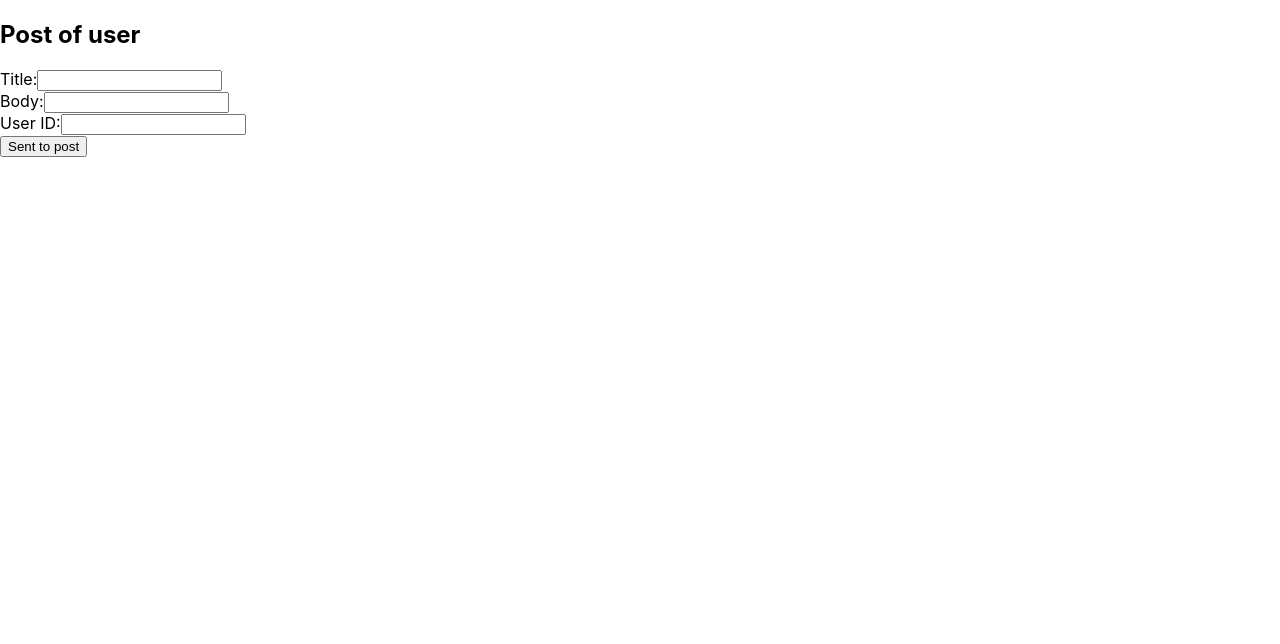
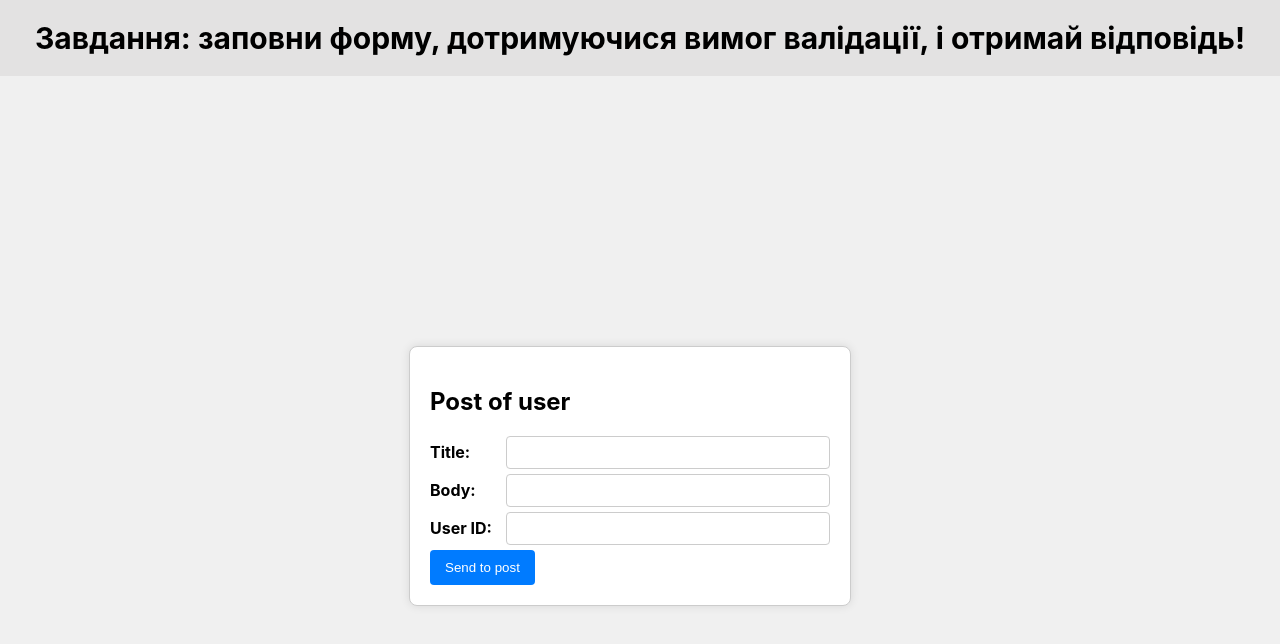
Before and after one commit to DenisOsetrov/react-jan-2024, a React (Create React App) app: page / in a window 1280 px wide. Shown: the top 644 px of the page. Built offline with nearby package versions, Linux system fonts and the light colour scheme.

Commit message:
hw-4 useForm full + CSS

```diff
--- a/package.json
+++ b/package.json
@@ -17,7 +17,8 @@
     "web-vitals": "^2.1.4",
     "react-hook-form": "^7.51.4",
     "joi": "^17.13.1",
-    "@hookform/resolvers": "^3.4.0"
+    "@hookform/resolvers": "^3.4.0",
+    "axios": "^1.6.8"
   },
   "scripts": {
     "start": "react-scripts start",
--- /dev/null
+++ b/src/components/FormComponent.module.css
@@ -0,0 +1,72 @@
+.formWrapper {
+    display: flex;
+    justify-content: center;
+    align-items: center;
+    height: 100vh;
+    background-color: #f0f0f0;
+}
+
+.formContainer {
+    max-width: 400px;
+    width: 100%;
+    padding: 20px;
+    border: 1px solid #ccc;
+    border-radius: 8px;
+    box-shadow: 0 0 10px rgba(0, 0, 0, 0.1);
+    background-color: #fff;
+    margin-right: 20px; /* Відстань між формою і відповіддю */
+}
+
+.responseContainer {
+    max-width: 400px;
+    width: 100%;
+    padding: 20px;
+    border: 1px solid #ccc;
+    border-radius: 8px;
+    box-shadow: 0 0 10px rgba(0, 0, 0, 0.1);
+    background-color: #fff;
+    margin-left: 20px; /* Відстань між формою і відповіддю */
+}
+
+.label {
+    display: flex;
+    align-items: center;
+    margin-bottom: 5px;
+    font-weight: bold;
+}
+
+.labelText {
+    width: 100px;
+    display: inline-block;
+    word-wrap: break-word; /* або overflow-wrap: break-word; */
+}
+
+.input {
+    width: 100%;
+    padding: 8px;
+    border: 1px solid #ccc;
+    border-radius: 4px;
+    white-space: nowrap; /* Забороняє перенесення тексту на новий рядок */
+    overflow: hidden; /* Приховує текст, який не поміщається */
+    text-overflow: ellipsis; /* Замінює прихований текст на ... */
+}
+
+.errorMessage {
+    color: red;
+    font-size: 0.9em;
+    margin-top: 5px;
+}
+
+.button {
+    padding: 10px 15px;
+    border: none;
+    border-radius: 4px;
+    background-color: #007bff;
+    color: white;
+    cursor: pointer;
+    transition: background-color 0.3s;
+}
+
+.button:hover {
+    background-color: #0056b3;
+}
--- a/src/components/FormComponent.tsx
+++ b/src/components/FormComponent.tsx
@@ -1,13 +1,13 @@
-import React, {FC} from 'react';
+import React, {FC, useState} from 'react';
 import {useForm} from "react-hook-form";
 import {joiResolver} from "@hookform/resolvers/joi";
 import {postValidator} from "../validators/post.validator";
 
-interface IFormProps {
-    title: string;
-    body: string;
-    userId: number;
-}
+import styles from './FormComponent.module.css';
+import {IPostResponseModel} from "../models/IPostResponseModel";
+import {IFormModel} from "../models/IFormModel";
+import {postServices} from "../services/api.services";
+
 
 const FormComponent: FC = () => {
 
@@ -18,50 +18,75 @@ const FormComponent: FC = () => {
     // 4. з функції handleSubmit виносимо колбек функцію в окрему змінну
     // 5. додаємо 2 бібліотеки в dependencies: "joi", "@hookform/resolvers"
     // 6. створимо директорію validators і подудуємо там postValidator
+    // 7 Створимо UseState, щоб відобразити отриману відповідь і передаємо в then setPostResponse
+    // 8. Створюємо сервіси і додаємо бібліотеку axios
 
-    let {
+    const {
         register,
         handleSubmit,
         formState: {errors} //  formState: {errors, isValid - чи валідна форма},
-    } = useForm<IFormProps>({mode: "all", resolver: joiResolver(postValidator)});   // {mode} - як слідкувати! resolve
+    } = useForm<IFormModel>({mode: "all", resolver: joiResolver(postValidator)});   // {mode} - як слідкувати! resolve
     // - слідкуватиме за формою
 
 
-    const saveValue = (formValue: IFormProps) => {
-        console.log(formValue)  // виводить заповнений об'єкт в консоль, що відповідає валідації
+    const [post, setPost] = useState<IPostResponseModel | null>(null)
+
+    const saveValue = (post: IFormModel) => {
+        console.log(post)  // виводить заповнений об'єкт в консоль, що відповідає валідації.
+        // formValue - диструктуруємо {title, body, userId}}
+
+        postServices.savePost(post)
+            // .then((value) => console.log(value.data));  // {"title": "qwe","body":"asd","userId":35,"id": 101}
+            .then((value) => setPost(value.data))
     }
 
 
     return (
         <div>
-            <h2>Post of user</h2>
-            <form onSubmit={handleSubmit(saveValue)}>
+            <h2 style={{textAlign: 'center', background: 'rgba(220, 218, 218, 0.79)', margin: 0, fontSize: '30px', padding: '20px'}}>Завдання: заповни форму, дотримуючися вимог валідації, і отримай відповідь!</h2>
+            <div className={styles.formWrapper}>
+                <div className={styles.formContainer}>
+                    <h2>Post of user</h2>
+                    <form onSubmit={handleSubmit(saveValue)}>
+                        <div className={styles.formGroup}>
+                            <label className={styles.label}>
+                                <span className={styles.labelText}>Title:</span>
+                                <input type="text" {...register('title')} className={styles.input}/>
+                            </label>
+                            {errors.title && <div className={styles.errorMessage}>{errors.title.message}</div>}
+                        </div>
 
-                <label>
-                    Title:
-                    <input type="text" {...register('title')} />
-                </label>
-                <br/>
-                {errors.title && <div style={{color: 'red'}}>{errors.title.message}</div>}
+                        <div className={styles.formGroup}>
+                            <label className={styles.label}>
+                                <span className={styles.labelText}>Body:</span>
+                                <input type="text" {...register('body')} className={styles.input}/>
+                            </label>
+                            {errors.body && <div className={styles.errorMessage}>{errors.body.message}</div>}
+                        </div>
 
-                <label>
-                    Body:
-                    <input type="text" {...register('body')} />
-                </label>
-                <br/>
-                {errors.body && <div style={{color: 'red'}}>{errors.body.message}</div>}
+                        <div className={styles.formGroup}>
+                            <label className={styles.label}>
+                                <span className={styles.labelText}>User ID:</span>
+                                <input type="text" {...register('userId')} className={styles.input}/>
+                            </label>
+                            {errors.userId && <div className={styles.errorMessage}>{errors.userId.message}</div>}
+                        </div>
 
-                <label>
-                    User ID:
-                    <input type="number" {...register('userId')} />
-                </label>
-                <br/>
-                {errors.userId && <div style={{color: 'red'}}>{errors.userId.message}</div>}
+                        <button type="submit" className={styles.button}>Send to post</button>
+                    </form>
+                </div>
 
-                <button type="submit">Sent to post</button>
-            </form>
+                {/* Відображення блоку з відповіддю тільки якщо є значення у post */}
+                {post && (
+                    <div className={styles.responseContainer}>
+                        <h2>Post response</h2>
+                        <h3>Saved post: {post.id}</h3>
+                        <h3>Title: {post.title}</h3>
+                        <h3>Body: {post.body}</h3>
+                    </div>
+                )}
+            </div>
         </div>
     );
-};
-
+}
 export default FormComponent;
--- /dev/null
+++ b/src/models/IFormModel.ts
@@ -0,0 +1,5 @@
+export interface IFormModel {
+    title: string;
+    body: string;
+    userId: number;
+}
--- /dev/null
+++ b/src/models/IPostResponseModel.ts
@@ -0,0 +1,9 @@
+import exp from "node:constants";
+import {number} from "joi";
+
+export interface IPostResponseModel {
+    id: number;
+    title: string;
+    body: string;
+    userId: number;
+}
--- /dev/null
+++ b/src/services/api.services.ts
@@ -0,0 +1,65 @@
+import axios, {AxiosResponse} from "axios";
+import {IFormModel} from "../models/IFormModel";
+import {IPostResponseModel} from "../models/IPostResponseModel";
+
+const axiosInstance = axios.create({
+    baseURL: 'https://jsonplaceholder.typicode.com',
+    headers: {"Content-Type": "application/json; charset=UTF-8"}
+})
+
+// знайомство з interceptors - перехопник - тут! не використовується. Для прикладу!!!
+// можемо відхоплювати request i response
+                //  axiosInstance.interceptors.request.use(request => {
+                //      console.log(request); // отримали об'єкт з купою даних, в які можемо додати щось своє!
+                //      request.headers.set({xxx: 'foobar'}) // додаємо до об'єкта header поле - ххх зі заченням 'foobar'
+                //      return request;
+                //  })
+
+// нас знадобиться лише savePost метод
+// так само створюємо const userServices і експортуємо вже два серсіси - так правильно і зручно!!!
+const postServices = {
+
+    getAllPosts: () => {
+        return axiosInstance.get('/posts')
+    },
+
+    getPostById: (id: number) => {
+        return axiosInstance.get(`/posts/${id}`);
+    },
+
+    getPostsByUserId: (userId: number) => {
+        return axiosInstance.get('/posts?userId=id', {
+            params: {
+                userId: userId
+            }
+        })
+    },
+
+    savePost: ({title, body, userId}: IFormModel): Promise<AxiosResponse<IPostResponseModel>> => {
+        return axiosInstance
+            .post(
+            '/posts',
+            {title, body, userId},
+            // {headers: {"Content-Type": "application/json; charset=UTF-8"}} // хедери додали 1 раз при створенні
+                        // axios, але можна і тут
+    )
+
+        // fetch('https://jsonplaceholder.typicode.com/posts', {
+        //     method: 'POST',
+        //     body: JSON.stringify({
+        //         title: title,
+        //         body: body,
+        //         userId: userId,
+        //     }),
+        //     headers: {
+        //         'Content-type': 'application/json; charset=UTF-8',
+        //     },
+        // })
+        //     .then((response) => response.json())
+
+    }
+}
+
+export {
+    postServices
+}
--- a/src/validators/post.validator.ts
+++ b/src/validators/post.validator.ts
@@ -5,29 +5,31 @@ import Joi from "joi";
 export const postValidator = Joi.object({
     title: Joi
         .string()
-        .pattern(/^\w{3,400}$/)
+        .pattern(/^[\wА-Яа-яЁёЇїІіЄєҐґ\s\.,!?;:()\'\"-]{3,400}$/)  // всі символи латиниці і кирилиці та пробіли
         .required()
         .messages({
-            "string.pattern.base": "Title must be a word between 4 and 20 characters",
+            "string.pattern.base": "Title must be a word between 3 and 400 characters",
             "any.required": "Title is required",
         }),
     body: Joi
         .string()
-        .min(3)
+        .min(5)
         .max(1000)
         .required()
         .messages({
-            "string.min": "Body must be at least 10 characters",
-            "string.max": "Body must be less than 1000 characters",
+            "string.min": "Body must be at least 5 characters long",
+            "string.max": "Body must be at most 1000 characters long",
             "any.required": "Body is required",
         }),
     userId: Joi
         .number()
+        .max(100)
         .integer()
         .positive()
         .required()
         .messages({
             "number.base": "User ID must be a number",
+            "number.max": "User ID must be less than or equal to 100",
             "number.integer": "User ID must be an integer",
             "number.positive": "User ID must be a positive number",
             "any.required": "User ID is required",
```
Also changed, not shown: src/task/task.txt, 1 other file (tests, documents, lock files or other folders).
